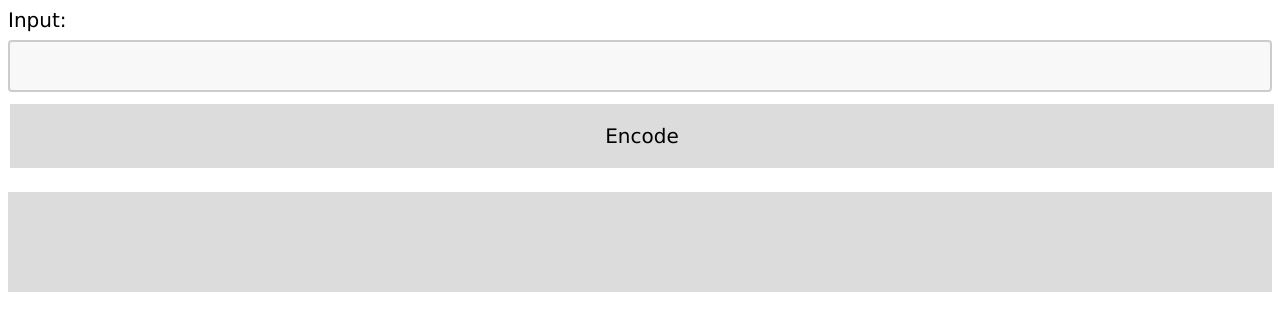
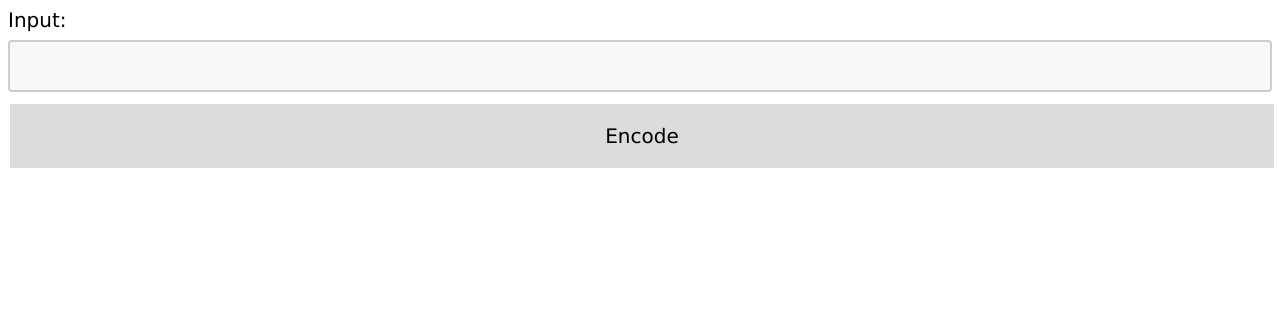
Before and after one commit to Joshua-Repos/encode-ais, a plain HTML site: page index.html in a window 1280 px wide. Drawn offline with Linux system fonts and the light colour scheme.

Commit message:
Update index.html

```diff
--- a/index.html
+++ b/index.html
@@ -43,7 +43,7 @@
     Input: <input type="text" id="mytext">
     <input type="button" value="Encode"  onclick="encodeText()">
 
-    <div id="encodedDiv" Display:none>
+    <div id="encodedDiv" style="display:none">
     </div>
      </body>
 </html>
```
